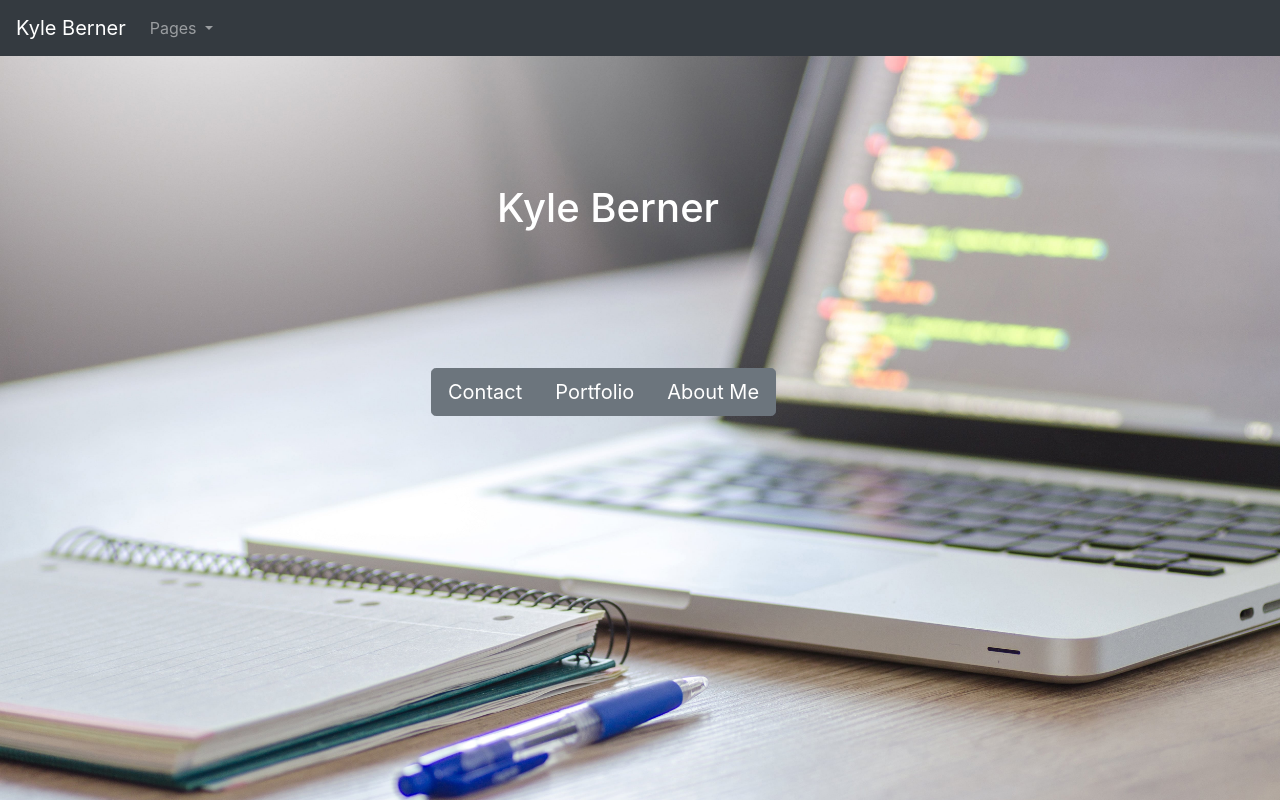
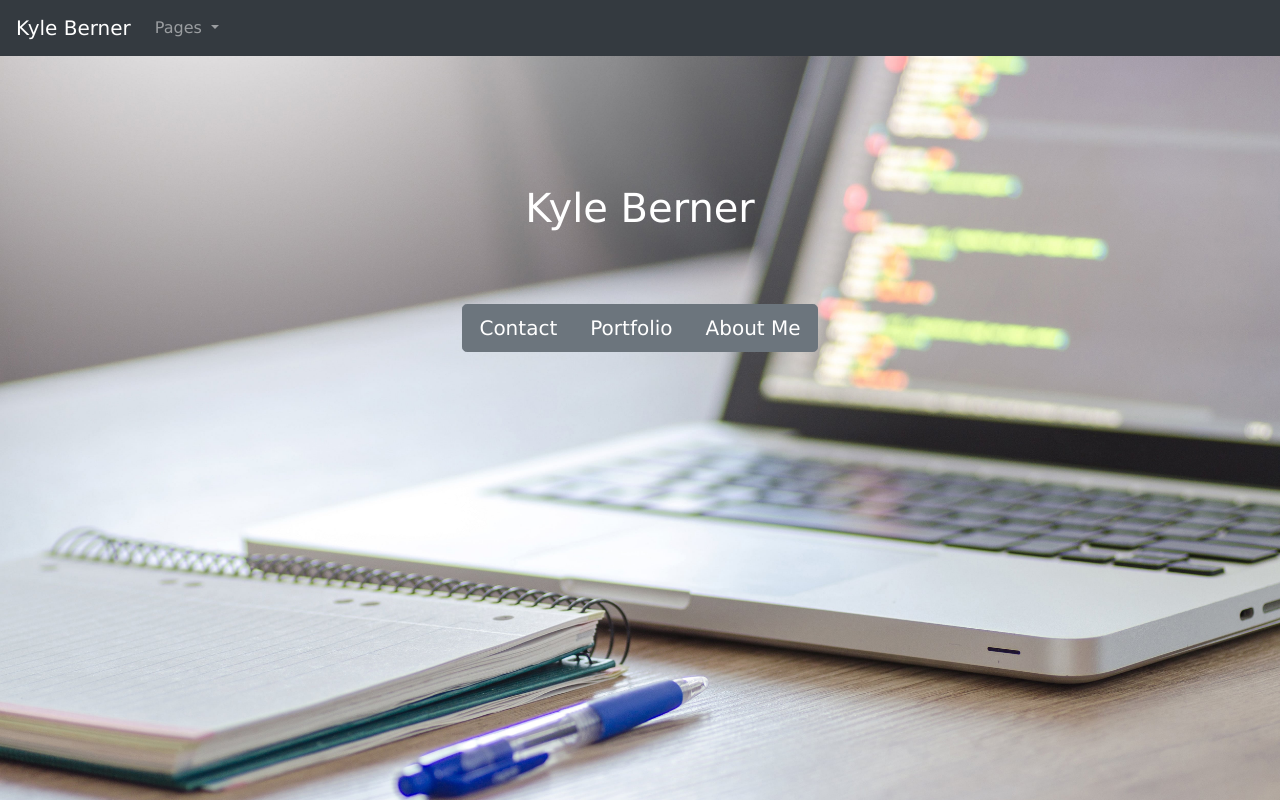
Before and after one commit to kberner14/Portfolio, a PHP site: page /pages/landing.html in a window 1280 px wide. Run offline with PHP 8.4, Linux system fonts and the light colour scheme.

Commit message:
improved overall aesthetic and responsiveness of all pages

```diff
--- a/css/contact.css
+++ b/css/contact.css
@@ -1,7 +1,7 @@
 body {
-    background-size:cover;
-    background-repeat:no-repeat;
-    color:rgb(57, 61, 71);
+    font-family:'Lucida Sans', 'Lucida Sans Regular', 'Lucida Grande', 'Lucida Sans Unicode', Geneva, Verdana, sans-serif;
+    display:inherit;
+    justify-content: center;
 }
 .card {
     display: block;
--- a/css/landing.css
+++ b/css/landing.css
@@ -1,18 +1,31 @@
+body,
+html {
+  min-height:100%;
+}
+
 body {
+  font-family:'Lucida Sans', 'Lucida Sans Regular', 'Lucida Grande', 'Lucida Sans Unicode', Geneva, Verdana, sans-serif;
+  display:inherit;
+  justify-content: center;
   background-image: url(/Portfolio/Images/coding-laptop-min.jpg);
   background-size:cover;
   background-repeat:no-repeat;
   color:white;
 }
 
+#navbar {
+  min-width: 100%;
+}
+
 #name_title {
-  padding-left: 40%;
-  padding-right: 40%;
   padding-top: 10%;
   font-size: 40px;
-  padding-bottom: 10%;
+  padding-bottom: 5%;
+  font-family:'Lucida Sans', 'Lucida Sans Regular', 'Lucida Grande', 'Lucida Sans Unicode', Geneva, Verdana, sans-serif;
 }
 
 #user_directions {
-padding-left: 15%;
+  font-family:'Lucida Sans', 'Lucida Sans Regular', 'Lucida Grande', 'Lucida Sans Unicode', Geneva, Verdana, sans-serif;
+
+font-size: calc(1vw + .5rem)
 }
--- a/pages/index.html
+++ b/pages/index.html
@@ -18,7 +18,7 @@
 
     <header>
         <!--placed the navbar in the header-->
-        <nav class="navbar navbar-expand-lg navbar-dark bg-dark">
+        <nav class="navbar navbar-expand-lg navbar-dark bg-dark" id="navbar">
             <a class="navbar-brand" href="landing.html">Kyle Berner</a>
             <button class="navbar-toggler" type="button" data-toggle="collapse" data-target="#navbarNavDropdown"
                 aria-controls="navbarNavDropdown" aria-expanded="false" aria-label="Toggle navigation">
--- a/pages/landing.html
+++ b/pages/landing.html
@@ -13,8 +13,8 @@
 
 <body>
 
-  <nav class="navbar navbar-expand-lg navbar-dark bg-dark">
-    <a class="navbar-brand" href="#">Kyle Berner</a>
+  <nav class="navbar navbar-expand-lg navbar-dark bg-dark" id="navbar">
+    <a class="navbar-brand" href="landing.html">Kyle Berner</a>
     <button class="navbar-toggler" type="button" data-toggle="collapse" data-target="#navbarNavDropdown"
       aria-controls="navbarNavDropdown" aria-expanded="false" aria-label="Toggle navigation">
       <span class="navbar-toggler-icon"></span>
@@ -37,19 +37,18 @@
   </nav>
 
   <div class="conatiner-sm">
-    <div class="row align-self-center" id="name_title">
+    <div class="row align-items-center" id="name_title">
+      <!-- <div class="col-2"></div> -->
+      <div class="col-12 text-center">
         <h1>Kyle Berner</h1>
       </div>
-    <div class="container">
-      <div class="row">
-        <div class="col-2"></div>
-        <div class="col-10" id="user_directions">
-          <div class="btn-group btn-group-lg" role="group" aria-label="directions">
-            <a href="contact.html" type="button" class="btn btn-secondary">Contact</a>
-            <a href="portfolio.html" type="button" class="btn btn-secondary">Portfolio</a>
-            <a href="index.html" type="button" class="btn btn-secondary">About Me</a>
+      <!-- <div class="col-2"></div> -->
     </div>
-          <div class="col-2"></div>
+    <div class="row align-items-center" id="user_directions">
+      <div class="btn-group btn-group-lg mx-auto text-center" role="group" aria-label="directions">
+        <a href="contact.html" type="button" class="btn btn-secondary btn-lg px-7">Contact</a>
+        <a href="portfolio.html" type="button" class="btn btn-secondary btn-lg px-7">Portfolio</a>
+        <a href="index.html" type="button" class="btn btn-secondary btn-lg px-7">About Me</a>
       </div>
     </div>
   </div>
```
Also changed, not shown: css/index.css (+15 -16 lines), css/portfolio.css (+10 -4 lines), pages/contact.html (+4 -4 lines), pages/portfolio.html (+14 -10 lines). Lines whose indentation alone changed are shown as unchanged.
